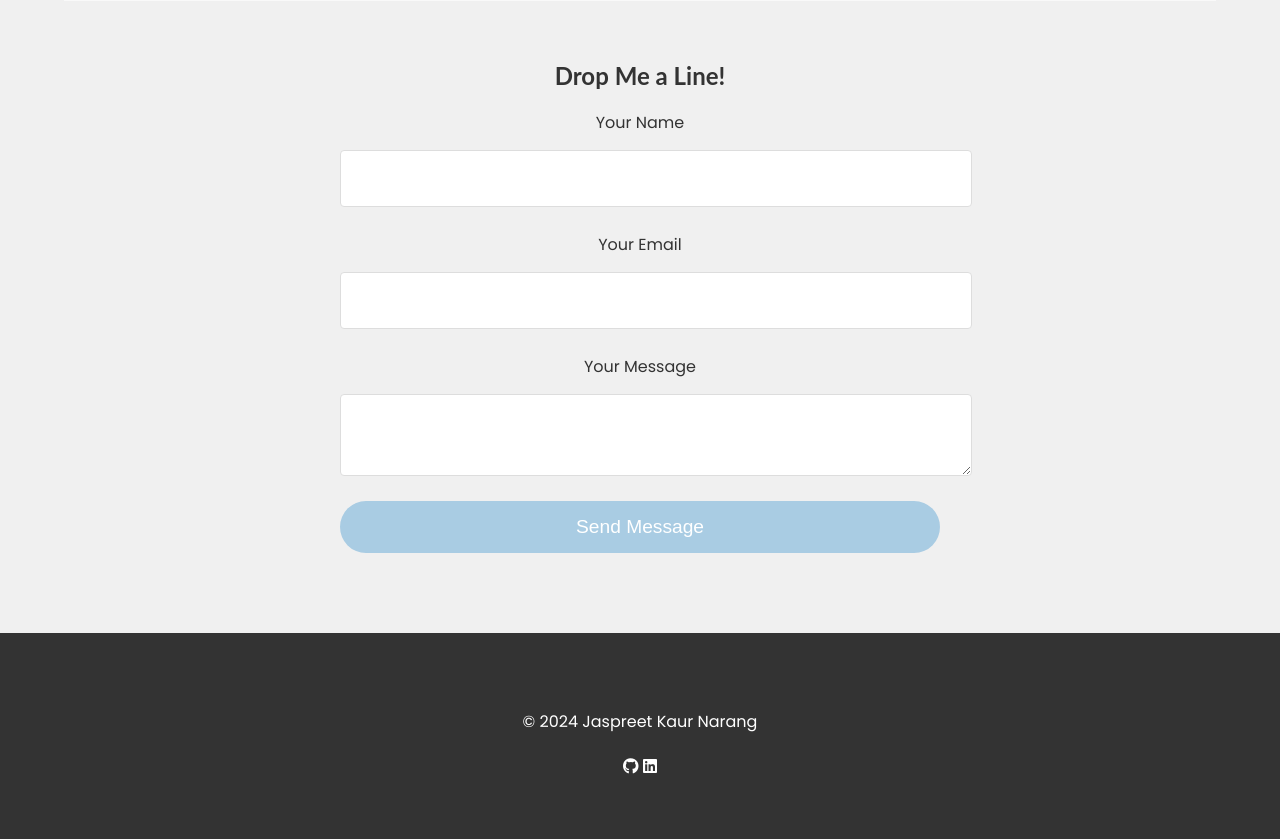
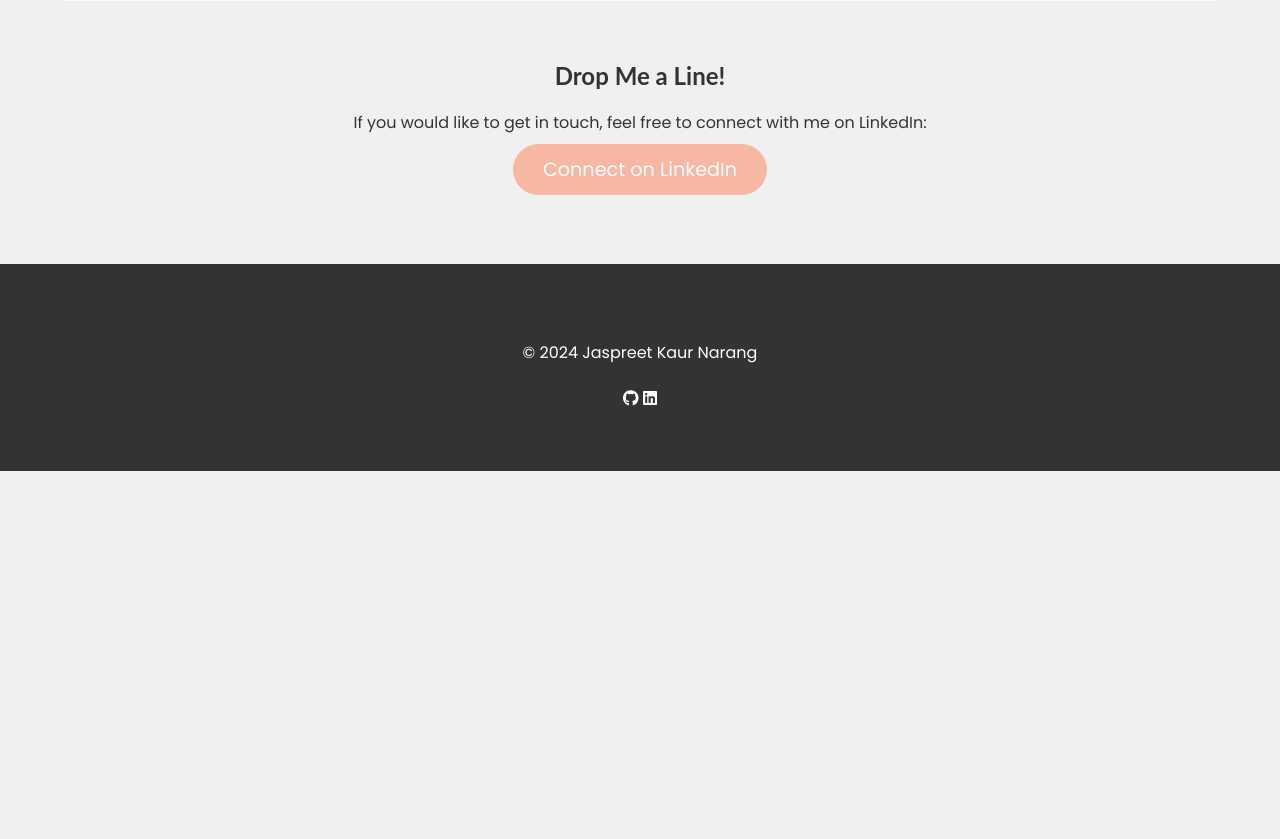
Before and after one commit to jaspreetnarang/portfolio, a Flask app: page / in a window 1280 px wide. Shown: the part 3430-4269 px from the top of the page. After the commit the page ends 3901 px from the top, so only its background shows below. Run offline with Flask 3, Linux system fonts and the light colour scheme.

Commit message:
final changes

```diff
--- a/templates/index.html
+++ b/templates/index.html
@@ -158,21 +158,13 @@
 
 
             <!-- Contact Section -->
+            <!-- Contact Section -->
             <section class="contact" id="contact">
                 <h2>Drop Me a Line!</h2>
-                <form id="contactForm" method="POST" action="/contact">
-                    <label for="name">Your Name</label>
-                    <input type="text" id="name" name="name" required>
+                <p>If you would like to get in touch, feel free to connect with me on LinkedIn:</p>
+                <a href="https://linkedin.com/in/jaspreetnarang83" target="_blank" class="cta-button">Connect on LinkedIn</a>
+            </section>
 
-                    <label for="email">Your Email</label>
-                    <input type="email" id="email" name="email" required>
-
-                    <label for="message">Your Message</label>
-                    <textarea id="message" name="message" required></textarea>
-
-                    <button type="submit">Send Message</button>
-                </form>
-            </section>
 
         </div>
     </main>
@@ -229,39 +221,39 @@
         };
 
 
-    // Function to show flash message in modal
-    function showFlashMessage(message, category) {
-        const modal = document.getElementById('flashModal');
-        const flashMessageText = document.getElementById('flashMessageText');
+    // // Function to show flash message in modal
+    // function showFlashMessage(message, category) {
+    //     const modal = document.getElementById('flashModal');
+    //     const flashMessageText = document.getElementById('flashMessageText');
 
-        flashMessageText.textContent = message;
-        modal.style.display = "block";
+    //     flashMessageText.textContent = message;
+    //     modal.style.display = "block";
 
-        // Set category-specific class for the modal
-        const modalContent = modal.querySelector('.modal-content');
-        if (category === 'success') {
-            modalContent.classList.add('success');
-        } else {
-            modalContent.classList.add('error');
-        }
+    //     // Set category-specific class for the modal
+    //     const modalContent = modal.querySelector('.modal-content');
+    //     if (category === 'success') {
+    //         modalContent.classList.add('success');
+    //     } else {
+    //         modalContent.classList.add('error');
+    //     }
 
-        // Hide the modal after 3 seconds
-        setTimeout(() => {
-            modal.style.display = "none";
-            modalContent.classList.remove('success', 'error'); // Clean up the class
-        }, 3000); // 3 seconds
-    }
+    //     // Hide the modal after 3 seconds
+    //     setTimeout(() => {
+    //         modal.style.display = "none";
+    //         modalContent.classList.remove('success', 'error'); // Clean up the class
+    //     }, 3000); // 3 seconds
+    // }
 
-    // Flask-flashed messages
-    window.addEventListener('DOMContentLoaded', (event) => {
-        {% with messages = get_flashed_messages(with_categories=true) %}
-            {% if messages %}
-                {% for category, message in messages %}
-                    showFlashMessage("{{ message }}", "{{ category }}");
-                {% endfor %}
-            {% endif %}
-        {% endwith %}
-    });
+    // // Flask-flashed messages
+    // window.addEventListener('DOMContentLoaded', (event) => {
+    //     {% with messages = get_flashed_messages(with_categories=true) %}
+    //         {% if messages %}
+    //             {% for category, message in messages %}
+    //                 showFlashMessage("{{ message }}", "{{ category }}");
+    //             {% endfor %}
+    //         {% endif %}
+    //     {% endwith %}
+    // });
 
 </script>
 
```
Also changed, not shown: 1 other file.
